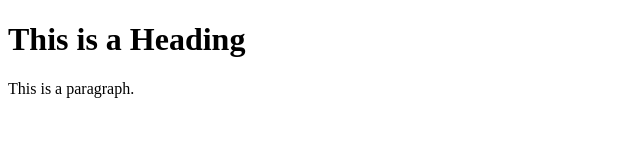
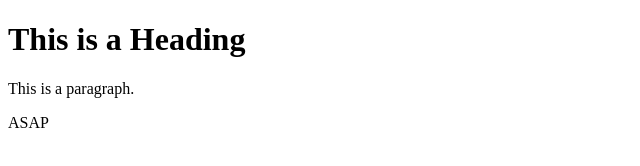
Before and after one commit to devleolee/lighthouse, a plain HTML site: page root/index.html in a window 1280 px wide. Shown: the full height of the page, 0-640 px from the left. Drawn offline with Linux system fonts and the light colour scheme.

Commit message:
Update index.html

```diff
--- a/root/index.html
+++ b/root/index.html
@@ -8,5 +8,6 @@
 <h1>This is a Heading</h1>
 <p>This is a paragraph.</p>
 <script type="text/javascript" src="https://deskkb.localzoho.com/portal/api/web/inapp/46582000003121113?orgId=57044830" defer></script>
+  <span>ASAP</span>
 </body>
 </html>
```
